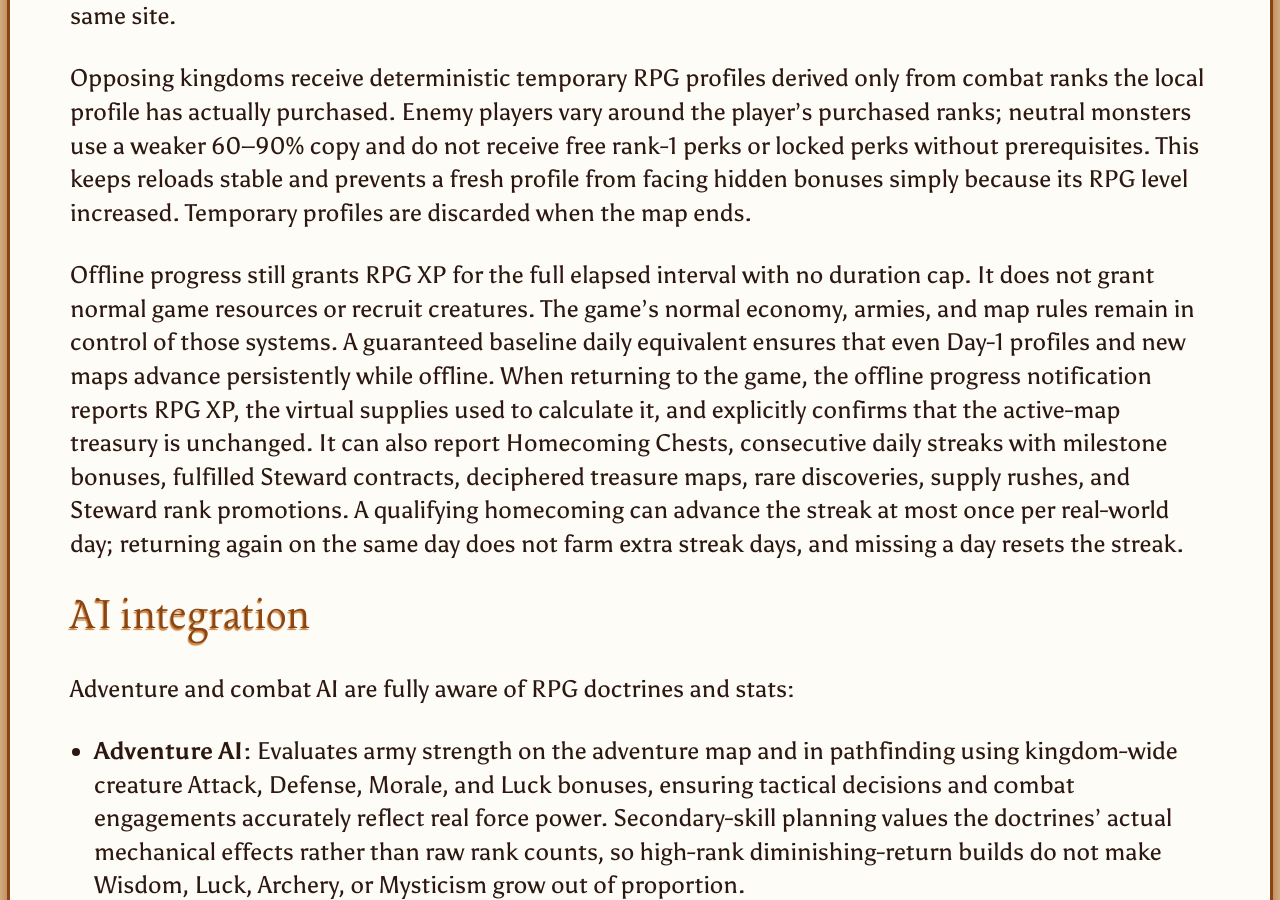
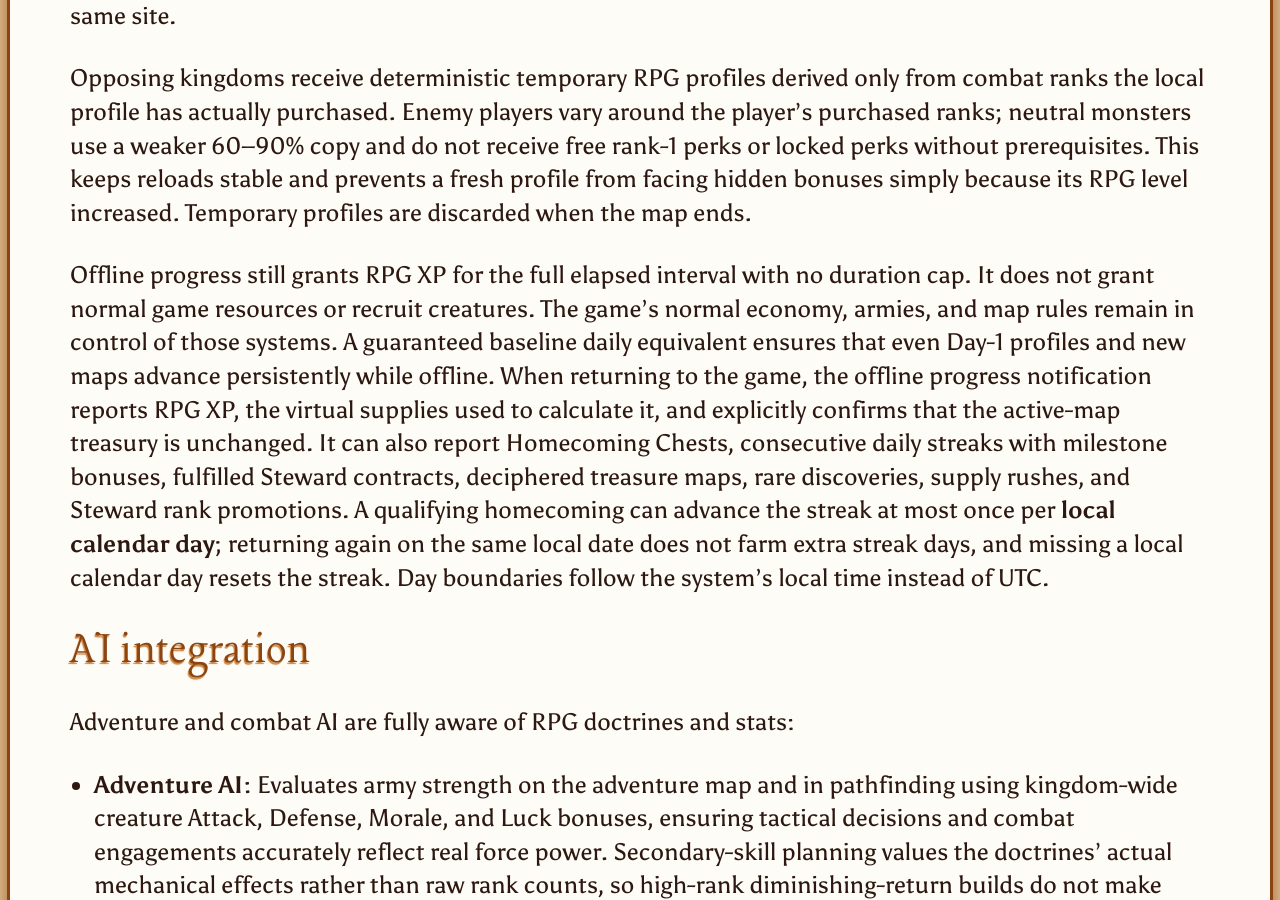
Before and after one commit to MattKoRn/fheroes2, a Jekyll site: the page built from docs/RPG_README.md, in a window 1280 px wide and 900 px high, scrolled down 4486 px. Built offline with Jekyll 4.4.1, drawn with Linux system fonts in a browser that asks for light colours; our own code applies the rules of GitHub Pages for plain Markdown files; some of the changed text lies outside the part shown.

Commit message:
Document local-day offline streaks

```diff
--- a/docs/RPG_README.md
+++ b/docs/RPG_README.md
@@ -46,7 +46,7 @@ The menu shows total RPG XP and XP needed for the next level with algorithmicall
 
 Opposing kingdoms receive deterministic temporary RPG profiles derived only from combat ranks the local profile has actually purchased. Enemy players vary around the player's purchased ranks; neutral monsters use a weaker 60–90% copy and do not receive free rank-1 perks or locked perks without prerequisites. This keeps reloads stable and prevents a fresh profile from facing hidden bonuses simply because its RPG level increased. Temporary profiles are discarded when the map ends.
 
-Offline progress still grants RPG XP for the full elapsed interval with no duration cap. It does not grant normal game resources or recruit creatures. The game's normal economy, armies, and map rules remain in control of those systems. A guaranteed baseline daily equivalent ensures that even Day-1 profiles and new maps advance persistently while offline. When returning to the game, the offline progress notification reports RPG XP, the virtual supplies used to calculate it, and explicitly confirms that the active-map treasury is unchanged. It can also report Homecoming Chests, consecutive daily streaks with milestone bonuses, fulfilled Steward contracts, deciphered treasure maps, rare discoveries, supply rushes, and Steward rank promotions. A qualifying homecoming can advance the streak at most once per real-world day; returning again on the same day does not farm extra streak days, and missing a day resets the streak.
+Offline progress still grants RPG XP for the full elapsed interval with no duration cap. It does not grant normal game resources or recruit creatures. The game's normal economy, armies, and map rules remain in control of those systems. A guaranteed baseline daily equivalent ensures that even Day-1 profiles and new maps advance persistently while offline. When returning to the game, the offline progress notification reports RPG XP, the virtual supplies used to calculate it, and explicitly confirms that the active-map treasury is unchanged. It can also report Homecoming Chests, consecutive daily streaks with milestone bonuses, fulfilled Steward contracts, deciphered treasure maps, rare discoveries, supply rushes, and Steward rank promotions. A qualifying homecoming can advance the streak at most once per **local calendar day**; returning again on the same local date does not farm extra streak days, and missing a local calendar day resets the streak. Day boundaries follow the system's local time instead of UTC.
 
 ## AI integration
 
@@ -62,6 +62,6 @@ Adventure and combat AI are fully aware of RPG doctrines and stats:
 
 Profile format version 6 performs a one-time respec when loading older RPG profiles: points spent under the previous upgrade-price curve are refunded, old slot ranks are cleared, and Steward auto-buy is disabled so the refunded points are not immediately spent for you. The migrated profile is saved immediately.
 
-On Windows, RPG data, offline state, and standard game saves live in **Documents\\Homm2RPG**. `rpg_profile.dat` contains the RPG profile and the adventure tiles already rewarded. `offline_progress.dat` contains the offline timestamp and state. Normal game save files are in the same folder. The game copies older RPG and save files into this folder on first use without overwriting files already there. Both RPG profile and offline progress writes use temporary files and preserve persistent `.bak` backups (`rpg_profile.dat.bak` and `offline_progress.dat.bak`) during replacement for crash resilience. Offline format version 12 also persists resumed-but-not-yet-awarded background time in the same atomic snapshot as its timestamp, so minimizing again or crashing before the next safe gameplay point does not discard that progress. Crash recovery prefers a valid temporary snapshot when its logical timestamp ties the primary because it represents the newest completed write candidate. The kingdom profile persists across maps and loaded saves.
+On Windows, RPG data, offline state, and standard game saves live in **Documents\\Homm2RPG**. `rpg_profile.dat` contains the RPG profile and the adventure tiles already rewarded. `offline_progress.dat` contains the offline timestamp and state. Normal game save files are in the same folder. The game copies older RPG and save files into this folder on first use without overwriting files already there. Both RPG profile and offline progress writes use temporary files and preserve persistent `.bak` backups (`rpg_profile.dat.bak` and `offline_progress.dat.bak`) during replacement for crash resilience. Offline format version 13 preserves the version-12 durable pending-resume state and also stores the earned Homecoming Streak's local calendar-day index. Older offline formats remain readable and migrate the existing streak timestamp to a local day once, preventing later daylight-saving or timezone changes from reinterpreting the day that earned the streak. Crash recovery prefers a valid temporary snapshot when its logical timestamp ties the primary because it represents the newest completed write candidate. The kingdom profile persists across maps and loaded saves.
 
 The RPG profile uses 64-bit counters, while individual bounded combat mechanics stop accepting ranks once another rank would no longer increase their effect. The suffix formatter itself has no fixed suffix list. The game's original hero levels and resources retain their own engine limits. Older offline snapshots with creature-roster fields remain readable, but those fields are ignored and are omitted from new snapshots.
```
